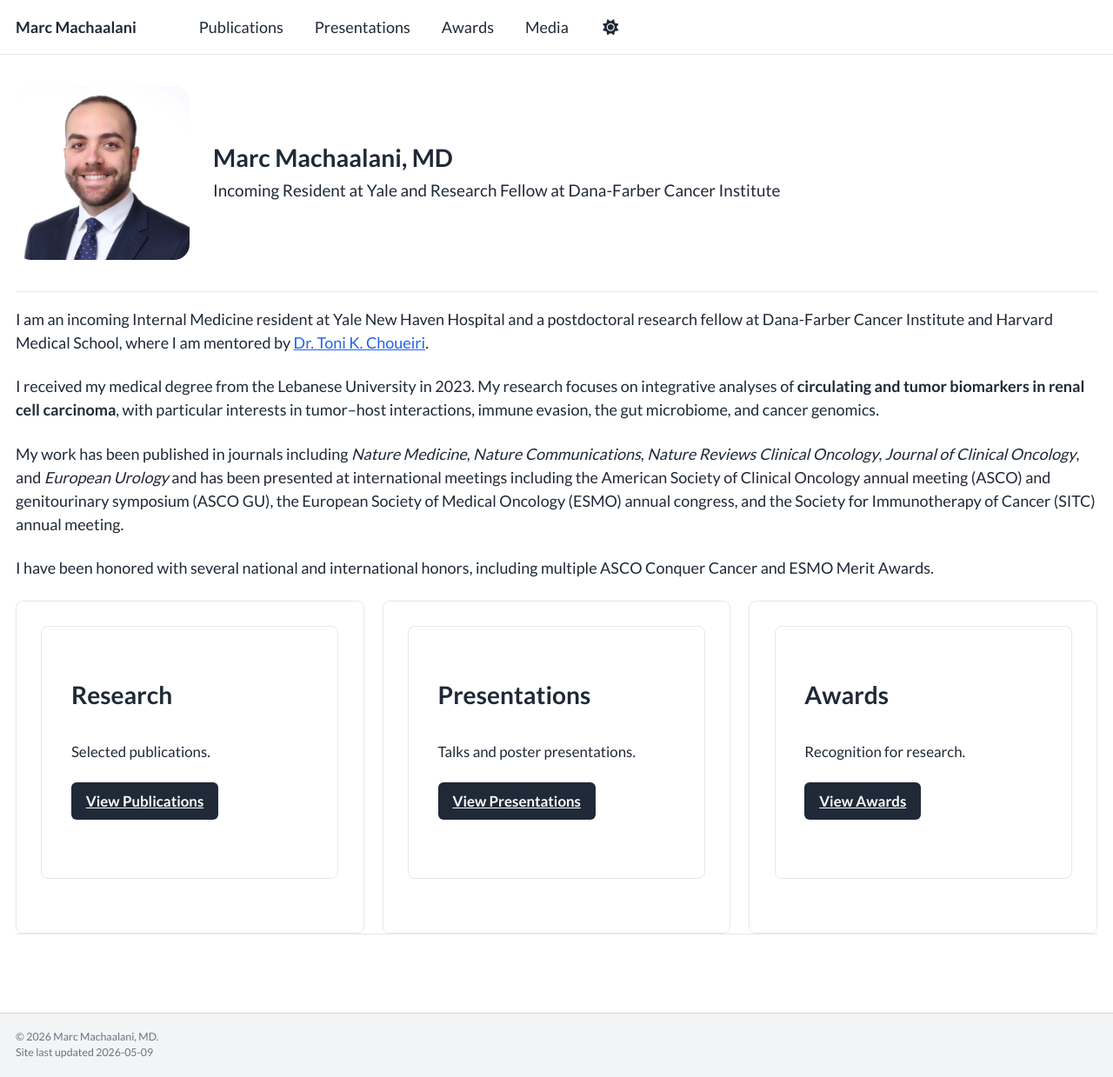
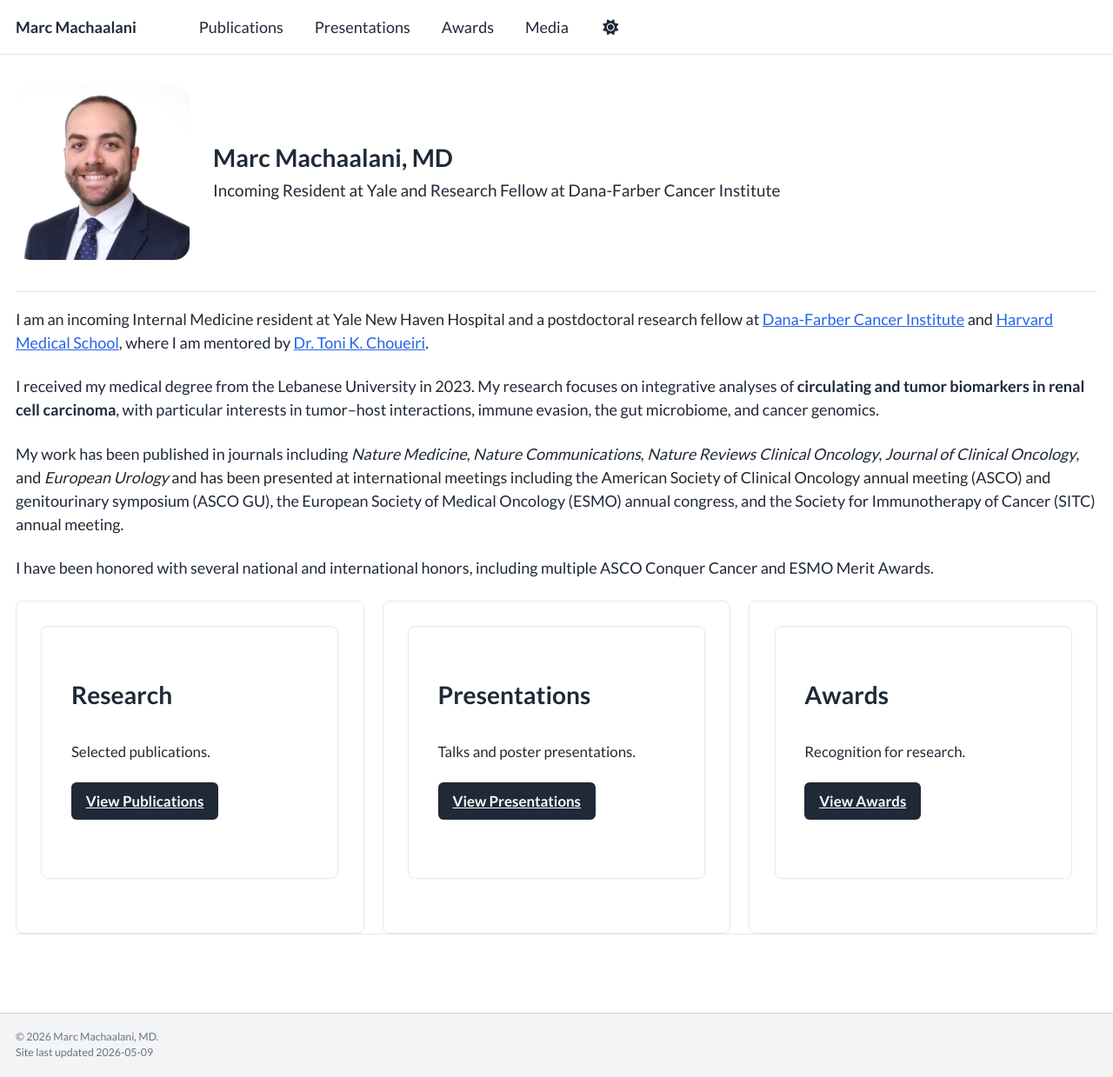
Before and after one commit to MarcMachaalani/marcmachaalani.github.io, a Jekyll site: the page built from _pages/about.md, in a window 1280 px wide and 1239 px high. Shown: the whole window at 87% size. Built offline with Jekyll 4.4.1, drawn with Linux system fonts in a browser that asks for light colours; a script bundle is joined from its source files by our own code; library files that are not in the unit come from our copies; part of the change alters nothing that is shown.

```diff
--- a/_pages/about.md
+++ b/_pages/about.md
@@ -41,7 +41,7 @@ feature_row:
 
 
 
-I am an incoming Internal Medicine resident at Yale New Haven Hospital and a postdoctoral research fellow at Dana-Farber Cancer Institute and Harvard Medical School, where I am mentored by [Dr. Toni K. Choueiri](https://labs.dana-farber.org/choueirilab/).
+I am an incoming Internal Medicine resident at Yale New Haven Hospital and a postdoctoral research fellow at [Dana-Farber Cancer Institute](https://labs.dana-farber.org/choueirilab/people/marc-machaalani-md/) and [Harvard Medical School](https://connects.catalyst.harvard.edu/Profiles/display/Person/217637/), where I am mentored by [Dr. Toni K. Choueiri](https://labs.dana-farber.org/choueirilab/).
 
 I received my medical degree from the Lebanese University in 2023. My research focuses on integrative analyses of **circulating and tumor biomarkers in renal cell carcinoma**, with particular interests in tumor–host interactions, immune evasion, the gut microbiome, and cancer genomics.
 
```
